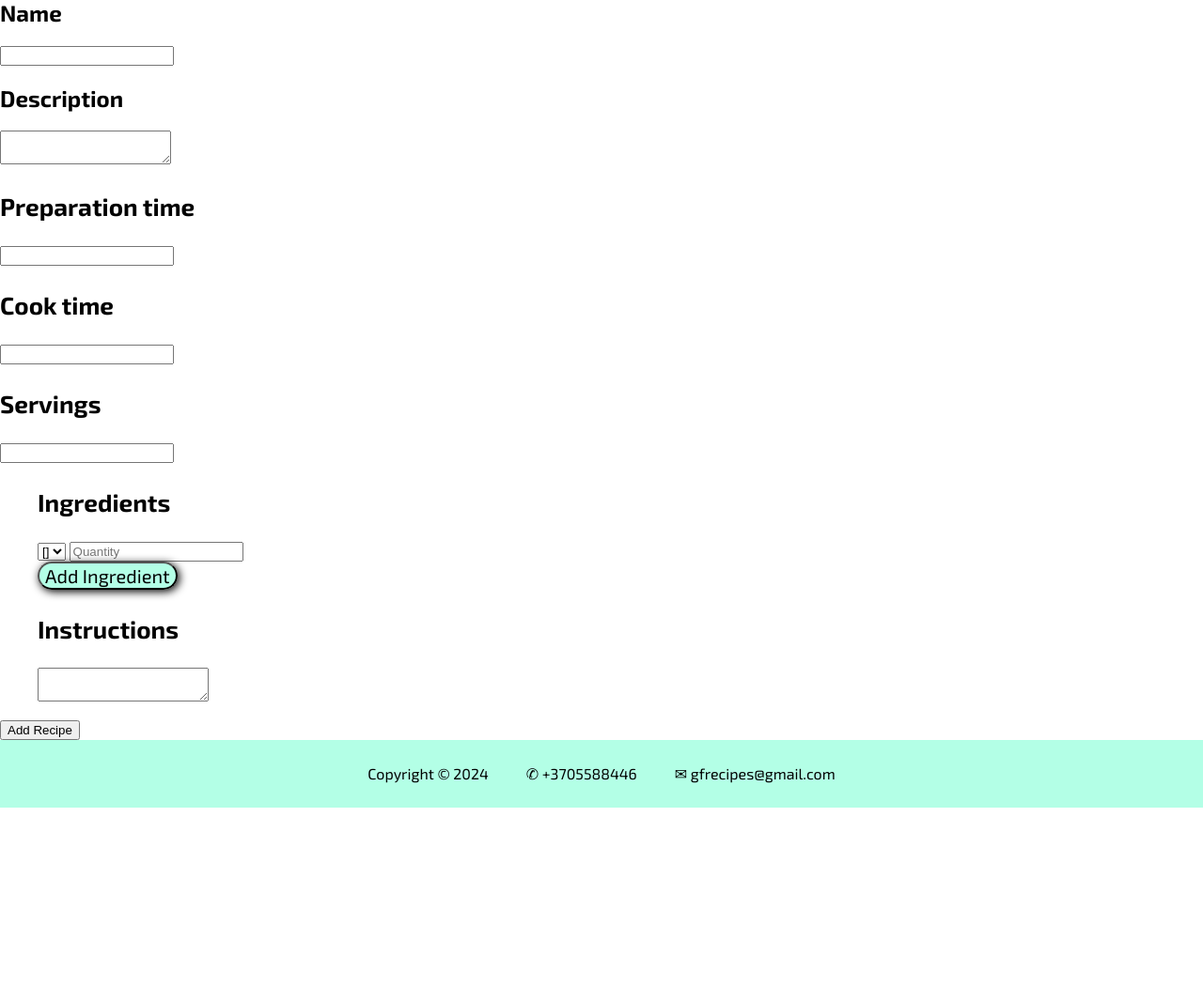
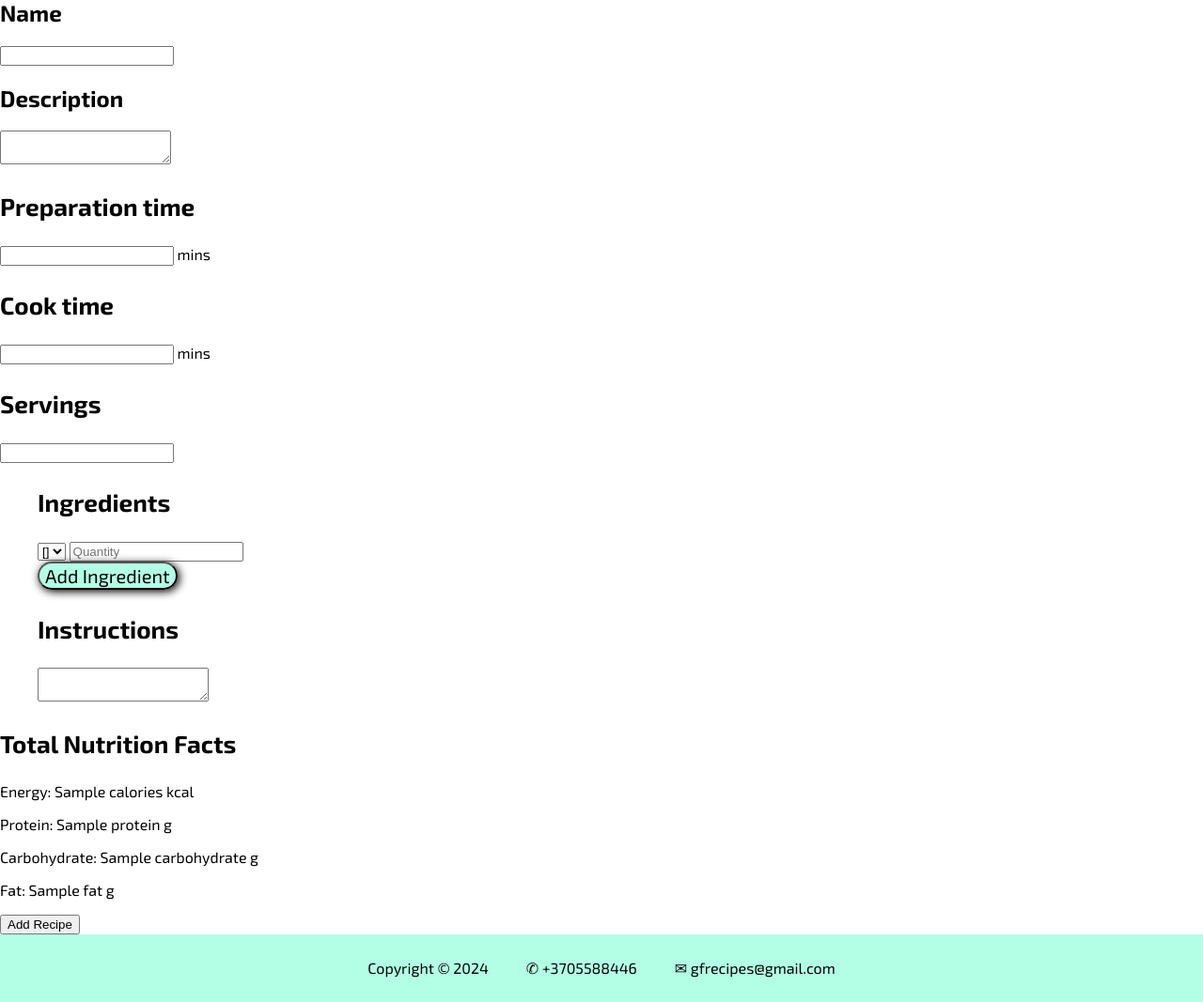
Before and after one commit to Aisma96/kursinis-darbas, a Flask app: template templates/add_recipe.html in a window 1280 px wide. Shown: the part 102-1169 px from the top of the page at 94% size. Before the commit the page ends 962 px from the top, so only its background shows below. Run offline with Flask 3, Linux system fonts and the light colour scheme; tables that the repository leaves empty hold one stand-in row (values such as "Sample post"); the template is opened without the code that fills it: values that come from a table or form of the project are taken from there, most other values are stand-ins (such as "Sample title", 1, 10 or a date in 2020); some web fonts are replaced.

Commit message:
Update add_recipe.html

```diff
--- a/templates/add_recipe.html
+++ b/templates/add_recipe.html
@@ -1,35 +1,33 @@
-{% extends "base.html" %}
+{% extends 'base.html' %}
 
 {% block title %}Add recipe{% endblock %}
 
 {% block content %}
 <script>
+    let ingredientCount = 1;
+
     function addIngredient() {
-        let ingredients = document.getElementById('ingredients');
-        let newIngredient = document.createElement('div');
+        const ingredientsDiv = document.getElementById('ingredients');
+        const newIngredient = document.createElement('div');
         newIngredient.innerHTML = `
-            <!-- <input type="text" name="product" placeholder="Ingredient">
-            <input type="text" name="quantities" placeholder="Quantity"> -->
-            <select name="list_of_names">
+            <select name="list_of_products_${ingredientCount}">
                 {% for product in list_of_products %}
                     <option value="{{ product }}">{{ product }}</option>
                 {% endfor %}
             </select>
-            <input type="text" name="quantities" placeholder="Quantity">
-            {% for error in form.quantities.errors %}
-                <span style="color: red;">{{ error }}</span>
-            {% endfor %}
+            <input type="text" name="quantities_${ingredientCount}" placeholder="Quantity">
         `;
-
-        ingredients.appendChild(newIngredient);
+        ingredientsDiv.appendChild(newIngredient);
+        ingredientCount++;
     }
 </script>
-<form method="POST">
+
+<form method="POST" action="{{ url_for('add_recipe') }}" class="margin-and-background">
+    {{ form.hidden_tag() }}
     <section id="top-recipe">
         <div>
             <div>
                 <h2>{{ form.name.label }}</h2>
-                    {{ form.hidden_tag() }}
                     <div>
                         {{ form.name }}
                         {% for error in form.name.errors %}
@@ -47,7 +45,7 @@
                 <div>
                     <h3>Preparation time</h3>
                     <p>
-                        {{ form.prep_time }}
+                        {{ form.prep_time }} <span>mins</span>
                         {% for error in form.prep_time.errors %}
                             <span style="color: red;">{{ error }}</span>
                         {% endfor %}
@@ -56,7 +54,7 @@
                 <div class= "vertical"></div>
                 <div>
                     <h3>Cook time</h3>
-                    <p>{{ form.cook_time }}
+                    <p>{{ form.cook_time }} <span>mins</span>
                         {% for error in form.cook_time.errors %}
                             <span style="color: red;">{{ error }}</span>
                         {% endfor %}
@@ -75,18 +73,21 @@
         </div>
     </section>
     <section id="recipe">
+
         <ul>
             <h3>Ingredients</h3>
             <div id="ingredients">
-                <select name= "list_of_names">
+                <select name= "list_of_products_0">
                     {% for product in list_of_products %}
                         <option value= "{{ product }}">{{product}}</option>"
                     {% endfor %}
                 </select>
-                <input type="text" name="quantities" placeholder="Quantity">
+                <input type="text" name="quantities_0" placeholder="Quantity">
             </div>
             <button type="button" onclick="addIngredient()">Add Ingredient</button>
         </ul>
+
+
     </section>
     <section id="preparation">
         <ol>
@@ -100,7 +101,14 @@
         </ol>
     </section>
     <div>
-        {{ form.submit }}
+        <h3>Total Nutrition Facts</h3>
+        <p>Energy: {{ total_nutrition['Calories'] }} kcal</p>
+        <p>Protein: {{ total_nutrition['Protein'] }} g</p>
+        <p>Carbohydrate: {{ total_nutrition['Carbohydrate'] }} g</p>
+        <p>Fat: {{ total_nutrition['Fat'] }} g</p>
+    </div>
+    <div>
+        {{ form.submit (id="submit")}}
     </div>
 </form>
 {% endblock %}
```
